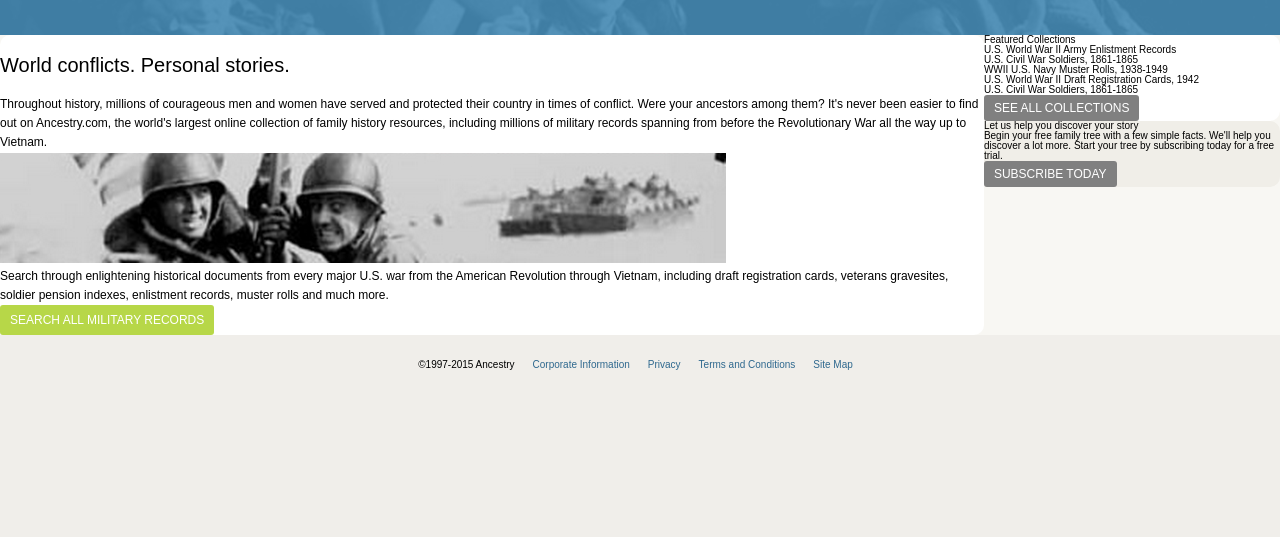
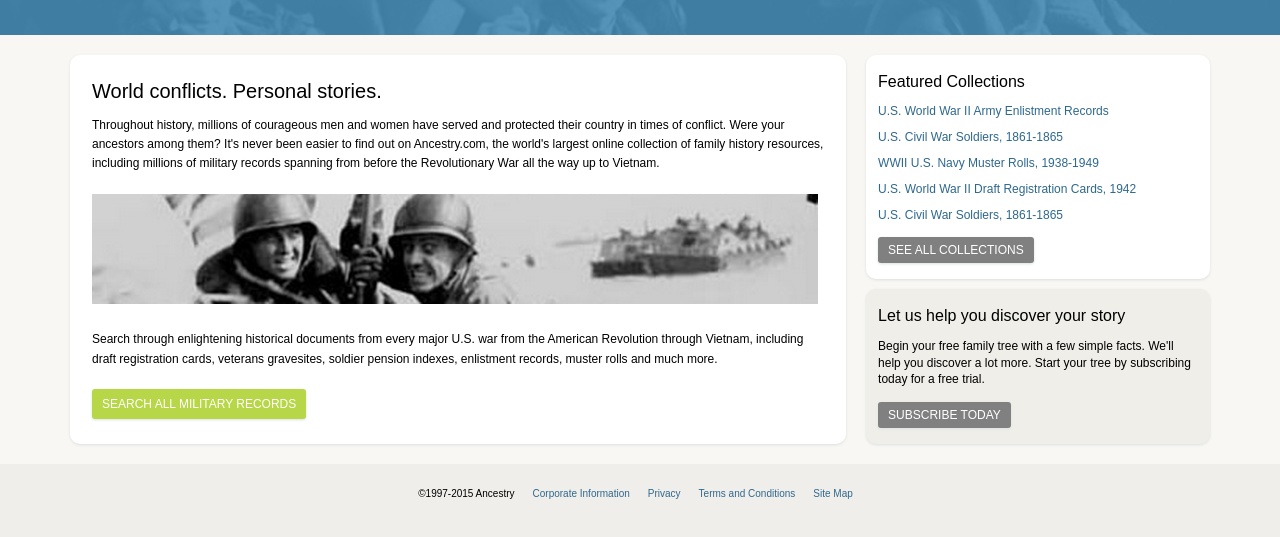
Before and after one commit to amymc/ancestry, a React app: page / in a window 1280 px wide. Shown: the part 79-616 px from the top of the page. Built offline with nearby package versions, Linux system fonts and the light colour scheme.

Commit message:
responsive layout

```diff
--- a/public/index.html
+++ b/public/index.html
@@ -3,28 +3,9 @@
   <head>
     <meta charset="utf-8">
     <meta name="viewport" content="width=device-width, initial-scale=1">
-    <!--
-      Notice the use of %PUBLIC_URL% in the tag above.
-      It will be replaced with the URL of the `public` folder during the build.
-      Only files inside the `public` folder can be referenced from the HTML.
-
-      Unlike "/favicon.ico" or "favicon.ico", "%PUBLIC_URL%/favicon.ico" will
-      work correctly both with client-side routing and a non-root public URL.
-      Learn how to configure a non-root public URL by running `npm run build`.
-    -->
-    <title>React App</title>
+    <title>Ancestry</title>
   </head>
   <body>
     <div id="root"></div>
-    <!--
-      This HTML file is a template.
-      If you open it directly in the browser, you will see an empty page.
-
-      You can add webfonts, meta tags, or analytics to this file.
-      The build step will place the bundled scripts into the <body> tag.
-
-      To begin the development, run `npm start`.
-      To create a production bundle, use `npm run build`.
-    -->
   </body>
 </html>
--- a/src/components/app.js
+++ b/src/components/app.js
@@ -28,9 +28,11 @@ class App extends Component {
     return (
       <div className="app">
         <Header />
-        <div className="app__inner-wrapper">
-          <MainArticle />
-          <Sidebar onClick={this.handleClick}/>
+        <div className="app__outer-wrapper">
+          <div className="app__inner-wrapper">
+            <MainArticle />
+            <Sidebar onClick={this.handleClick}/>
+          </div>
         </div>
         <Footer />
         {this.state.showModal ?
--- a/src/components/collectionslist.js
+++ b/src/components/collectionslist.js
@@ -3,14 +3,14 @@ import React, { Component } from 'react';
 class CollectionsList extends Component {
   render() {
     return (
-      <div className="collections-list block">
-        Featured Collections
-        <ul>
-          <li>U.S. World War II Army Enlistment Records</li>
-          <li>U.S. Civil War Soldiers, 1861-1865 </li>
-          <li>WWII U.S. Navy Muster Rolls, 1938-1949</li>
-          <li>U.S. World War II Draft Registration Cards, 1942</li>
-          <li>U.S. Civil War Soldiers, 1861-1865 </li>
+      <div className="block block--small">
+        <h2 className="block__title">Featured Collections</h2>
+        <ul className="block__body">
+          <li className="block__list-item"><a className="link" href="#">U.S. World War II Army Enlistment Records</a></li>
+          <li className="block__list-item"><a className="link" href="#">U.S. Civil War Soldiers, 1861-1865</a></li>
+          <li className="block__list-item"><a className="link" href="#">WWII U.S. Navy Muster Rolls, 1938-1949</a></li>
+          <li className="block__list-item"><a className="link" href="#">U.S. World War II Draft Registration Cards, 1942</a></li>
+          <li className="block__list-item"><a className="link" href="#">U.S. Civil War Soldiers, 1861-1865</a></li>
         </ul>
         <button className="button button--secondary">See all collections</button>
       </div>
--- a/src/components/footer.js
+++ b/src/components/footer.js
@@ -9,16 +9,16 @@ class Footer extends Component {
         &copy;1997-2015 Ancestry
         <ul className="footer__list">
           <li className="footer__list-item">
-            <a className="footer__link link" href="#">Corporate Information</a>
+            <a className="link" href="#">Corporate Information</a>
           </li>
           <li className="footer__list-item">
-            <a className="footer__link link" href="#">Privacy</a>
+            <a className="link" href="#">Privacy</a>
           </li>
           <li className="footer__list-item">
-            <a className="footer__link link" href="#">Terms and Conditions</a>
+            <a className="link" href="#">Terms and Conditions</a>
           </li>
           <li className="footer__list-item">
-            <a className="footer__link link" href="#">Site Map</a>
+            <a className="link" href="#">Site Map</a>
           </li>
         </ul>
       </footer>
--- a/src/components/mainarticle.js
+++ b/src/components/mainarticle.js
@@ -12,7 +12,9 @@ class MainArticle extends Component {
           <p className="main-article__body">
             Throughout history, millions of courageous men and women have served and protected their country in times of conflict. Were your ancestors among them? It's never been easier to find out on Ancestry.com, the world's largest online collection of family history resources, including millions of military records spanning from before the Revolutionary War all the way up to Vietnam.
           </p>
-          <img className="" alt="millitary" src={require("../assets/main-article.png")}/>
+          <figure className="main-article__figure">
+            <img className="main-article__image" alt="millitary" src={require("../assets/main-article.png")}/>
+          </figure>
           <p className="main-article__body">
             Search through enlightening historical documents from every major U.S. war from the American Revolution through Vietnam, including draft registration cards, veterans gravesites, soldier pension indexes, enlistment records, muster rolls and much more.
           </p>
--- a/src/components/modal.js
+++ b/src/components/modal.js
@@ -18,6 +18,7 @@ class Modal extends Component {
   }
 
   validateEmail() {
+    // eslint-disable-next-line
     const re = /^(([^<>()\[\]\.,;:\s@\"]+(\.[^<>()\[\]\.,;:\s@\"]+)*)|(\".+\"))@(([^<>()[\]\.,;:\s@\"]+\.)+[^<>()[\]\.,;:\s@\"]{2,})$/i;
 
     if (!re.test(this.state.email)) {
@@ -101,7 +102,7 @@ class Modal extends Component {
             </div>
             <button className="button button--primary" type="submit">Get started</button>
             <small className="modal__small-print">
-              By creating an account, an agree to <a href="#" className="link">Ancestry Terms and Conditions</a> and understand that your information will be used in accordance with our <a href="#" className="link">Privacy Statement</a>, including that we will send you emails about our services and special offers.
+              By creating an account, an agree to <a href="#" className="link link--has-underline">Ancestry Terms and Conditions</a> and understand that your information will be used in accordance with our <a href="#" className="link link--has-underline">Privacy Statement</a>, including that we will send you emails about our services and special offers.
             </small>
           </form>
         </div>
--- a/src/components/sidebar.js
+++ b/src/components/sidebar.js
@@ -1,7 +1,7 @@
 import React from 'react';
 import CollectionsList from './collectionslist';
 import SubscriptionBlock from './subscriptionblock';
-//import '.././styles/header.css';
+import '../styles/modules/sidebar.css';
 
 const Sidebar = (props) => {
   return (
--- a/src/components/subscriptionblock.js
+++ b/src/components/subscriptionblock.js
@@ -1,11 +1,10 @@
 import React from 'react';
-//import '../styles/modules/subscriptionblock.css';
 
 const SubscriptionBlock = (props) => {
   return (
-    <div className="subscription-block block block--dark">
-      <h2> Let us help you discover your story </h2>
-      <p> Begin your free family tree with a few simple facts. We'll help you discover a lot more. Start your tree by subscribing today for a free trial.
+    <div className="subscription-block block block--small block--dark">
+      <h2 className="block__title"> Let us help you discover your story </h2>
+      <p className="block__body"> Begin your free family tree with a few simple facts. We'll help you discover a lot more. Start your tree by subscribing today for a free trial.
       </p>
       <button className="button button--secondary" onClick={props.onClick}>Subscribe Today</button>
     </div>
--- a/src/styles/base/main.css
+++ b/src/styles/base/main.css
@@ -11,6 +11,11 @@ body {
 
 .link {
   color: #2E688E;
+  text-decoration: none;
+}
+
+.link--has-underline {
+  text-decoration: underline;
 }
 
 .button {
@@ -22,6 +27,7 @@ body {
   border-radius: 3px;
   font-size: 1.2rem;
   cursor: pointer;
+  box-shadow: 0 1px 3px 0 #dce0e0;
 }
 
 .button--primary {
@@ -36,8 +42,29 @@ body {
 .block {
   border-radius: 10px;
   background-color: #FFF;
+  padding: 22px;
+  box-shadow: 0 1px 3px 0 #dce0e0;
+  margin: 10px;
+  font-size: 1.2rem;
+  line-height: 1.4;
+}
+
+.block--small {
+  padding: 16px 12px;
 }
 
 .block--dark {
   background-color: #F0EEE8;
 }
+
+.block__title {
+  font-size: 1.6rem;
+}
+
+.block__body {
+  margin: 10px 0 14px;
+}
+
+.block__list-item {
+  margin: 9px 0;
+}
--- a/src/styles/modules/app.css
+++ b/src/styles/modules/app.css
@@ -1,5 +1,16 @@
+.app__outer-wrapper {
+  padding: 10px 0;
+  background-color: #F8F7F3;
+}
+
 .app__inner-wrapper {
   position: relative;
-  display: flex;
-  background-color: #F8F7F3;
+  max-width: 1160px;
+  margin: 0 auto;
 }
+
+@media (min-width: 600px) {
+  .app__inner-wrapper {
+    display: flex;
+  }
+}
--- a/src/styles/modules/footer.css
+++ b/src/styles/modules/footer.css
@@ -1,7 +1,7 @@
 .footer {
   display: flex;
   justify-content: center;
-  padding-top: 25px;
+  padding: 25px;
 }
 
 .footer__list-item {
@@ -12,7 +12,3 @@
 .footer__list-item:first-of-type {
   margin-left: 18px;
 }
-
-.footer__link {
-  text-decoration: none;
-}
--- a/src/styles/modules/header.css
+++ b/src/styles/modules/header.css
@@ -21,8 +21,9 @@
   top: 50%;
   left: 50%;
   transform: translateX(-50%) translateY(-50%);
-  font-size: 3.6rem;
+  font-size: 3rem;
   font-weight: 100;
+  white-space: nowrap;
 }
 
 .header__breadcrumbs {
@@ -45,3 +46,9 @@
 .header__breadcrumb:last-of-type::after {
   content: '';
 }
+
+@media (min-width: 600px) {
+  .header__title {
+    font-size: 3.6rem;
+  }
+}
--- a/src/styles/modules/mainarticle.css
+++ b/src/styles/modules/mainarticle.css
@@ -1,9 +1,27 @@
+.main-article {
+  margin-bottom: 20px;
+}
+
 .main-article__title {
   font-size: 2rem;
-  padding: 20px 0;
+  font-weight: 100;
+  padding-bottom: 11px;
 }
 
 .main-article__body {
   font-size: 1.2rem;
   line-height: 1.6;
 }
+
+.main-article__image {
+  max-width: 100%;
+  margin: 20px 0;
+}
+
+@media (min-width: 600px) {
+  .main-article__wrapper {
+    flex-grow: 0;
+    flex-shrink: 3;
+    flex-basis: 770px;
+  }
+}
--- a/src/styles/modules/modal.css
+++ b/src/styles/modules/modal.css
@@ -6,6 +6,7 @@
   left: 0;
   background-color: #F9F7F3;
   z-index: 1;
+  height: 320px;
 }
 
 .modal__overlay {
--- /dev/null
+++ b/src/styles/modules/sidebar.css
@@ -0,0 +1,7 @@
+@media (min-width: 600px) {
+  .sidebar {
+    flex-grow: 2;
+    flex-shrink: 1;
+    flex-basis: 370px;
+  }
+}
--- a/src/styles/modules/subscriptionblock.css
+++ /dev/null
@@ -1,3 +0,0 @@
-// .subscription-block {
-//   background-color: #F0EEE8;
-// }
```
